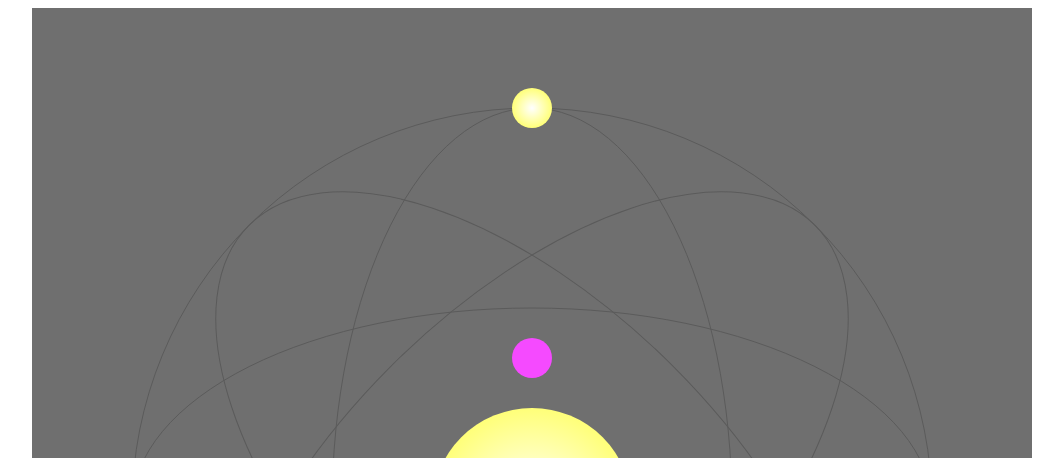
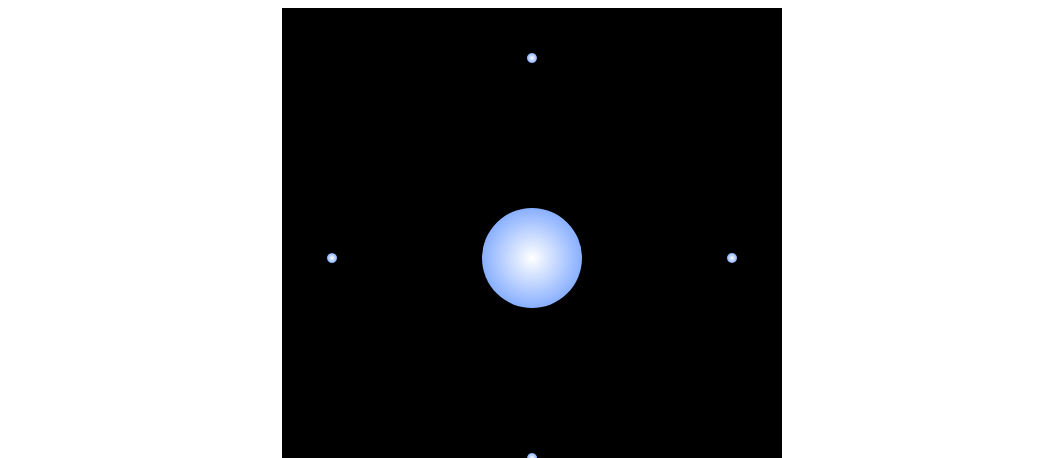
Before and after one commit to C0deJack/svg, a plain HTML site: page index.html in a window 1280 px wide. Shown: the top 458 px of the page, without its empty margins (108-1171 px from the left). Drawn offline with Linux system fonts and the light colour scheme.

Commit message:
Removed svg ellipses from background and have put the balls in their own div to rotate them

```diff
--- a/index.html
+++ b/index.html
@@ -7,28 +7,34 @@
 </head>
 <body>
 <section>
-    <svg class="moonbox" width="1000" height="100">
-        <circle class="moon" cx="0" cy="50" r="20" fill="url(#innerCircle)"/>
-    </svg>
-
-    <svg width="1000" height="1000">
-
+    <div class="spin p1">
+        <svg class="box" width="500" height="200">
+            <circle class="ball" cx="250" cy="100" r="5" fill="url(#iball)"/>
+        </svg>
+    </div>
+    <div class="spin p2">
+        <svg class="box" width="500" height="200">
+            <circle class="ball" cx="250" cy="100" r="5" fill="url(#iball)"/>
+        </svg>
+    </div>
+    <div class="spin p3">
+        <svg class="box" width="500" height="200">
+            <circle class="ball" cx="250" cy="100" r="5" fill="url(#iball)"/>
+        </svg>
+    </div>
+    <div class="spin p4">
+        <svg class="box" width="500" height="200">
+            <circle class="ball" cx="250" cy="100" r="5" fill="url(#iball)"/>
+        </svg>
+    </div>
+    <svg width="500" height="500">
         <defs>
-        <radialGradient id="innerCircle" x1="0%" y1="0%" x2="100%" y2="0%" r="95%">
-            <stop offset="0%" style="stop-color:white" />
-            <stop offset="100%" style="stop-color:yellow" />
+        <radialGradient id="iball" x1="0%" y1="0%" x2="100%" y2="0%" r="95%">
+            <stop offset="0%" style="stop-color:#ffffff"/>
+            <stop offset="100%" style="stop-color:#1e67ff"/>
         </radialGradient>
         </defs>
-
-        <circle class="innerCircle" cx="500" cy="500" r="100" fill="url(#innerCircle)"/>
-        <circle class="ell0" cx="500" cy="500" r="400"/>
-        <ellipse class="ell1" cx="500" cy="500" rx="400" ry="200"/>
-        <ellipse class="ell2" cx="500" cy="500" rx="200" ry="400"/>
-        <ellipse class="ell3" cx="500" cy="500" rx="200" ry="400"/>
-        <ellipse class="ell4" cx="500" cy="500" rx="200" ry="400"/>
-        <circle class="ball1" cx="500" cy="100" r="20" fill="url(#innerCircle)"/>
-        <circle class="ball3" cx="100" cy="500" r="20" fill="url(#innerCircle)"/>
-        <circle class="ball4" cx="225" cy="785" r="20" fill="url(#innerCircle)"/>
+        <circle class="InnerBall" cx="250" cy="250" r="50" fill="url(#iball)"/>
     </svg>
 </section>
 </body>
--- a/styles.css
+++ b/styles.css
@@ -1,96 +1,59 @@
 section {
     position: relative;
-    width: 1000px;
+    width: 500px;
     margin: 0 auto;
-    background-color: #6f6f6f;
+    background-color: #000000;
 }
 
-.loop1 {
-    stroke: #b3ff0f;
-    stroke-width: 1px;
-    fill-opacity: 0;
+.box {
+    fill-opacity: 1;
+    z-index: 10;
+    position: relative;
+    left: 0;
+    top: 150px;
+    animation: 1s vertical .5s infinite alternate ease-in-out;
 }
 
-.ell3 {
-    transform-origin: 50% 50%;
-    transform: rotate(45deg);
+.ball {
+    z-index: 15;
+    animation: 1s horizontal  infinite  alternate ease-in-out;
 }
 
-.ell4 {
-    transform-origin: 50% 50%;
-    transform: rotate(-45deg);
+.spin {
+    height: 500px;
+    position: absolute;
 }
 
-[class^='ell']  {
-    stroke: #5b5b5b;
-    stroke-width: 1px;
-    fill-opacity: 0;
+.p1 {
+    animation: 10s spin  infinite linear;
 }
 
-.ball4 {
-    animation: 3s spi linear infinite;
+.p2 {
+    transform: rotate(90deg);
+    animation: 10s spin 2.5s infinite linear;
 }
 
-.ball3 {
-    animation: 2s spi linear infinite;
-    animation-direction: reverse;
+.p3 {
+    transform: rotate(180deg);
+    animation: 10s spin 5s infinite linear;
 }
 
-.moonbox {
-    fill: #82ffb3;
-    stroke-fill: #6689ff;
-    fill-opacity: 1;
-    z-index: 10;    z-index: 10;
-    position: absolute;
-    left: 0px;
-    top: 300px;
-    /*animation: 2s vert 1s infinite alternate cubic-bezier(0.445, 0.050, 0.550, 0.950);*/
-    animation: 2s vert 1s infinite alternate ease-in-out;
+.p4 {
+    transform: rotate(270deg);
+    animation:10s spin 7.5s infinite linear;
 }
 
-.moon {
-    z-index: 15;
-    fill: #f54aff;
-    /*animation: 2s hor  infinite  alternate cubic-bezier(0.445, 0.050, 0.550, 0.950);*/
-    animation: 2s hor  infinite  alternate ease-in-out;
+@keyframes horizontal {
+    from { transform: translateX(-200px)}
+    to { transform: translateX(200px) }
 }
 
-@keyframes hor {
-    to { transform: translateX(1000px); }
+@keyframes vertical {
+    from { transform: translateY(-130px); }
+    to { transform: translateY(130px); }
 }
 
-@keyframes vert {
-    to { transform: translateY(300px); }
+@keyframes spin {
+    from { transform:  rotate( 0deg); }
+    to {transform:  rotate(360deg); }
 }
-
-/*@keyframes spin {*/
-    /*0% {*/
-        /*transform-origin: 500px 50px;*/
-        /*transition-timing-function: linear;*/
-        /*transform: rotate(0deg);*/
-    /*}*/
-    /*100% {*/
-        /*transform-origin: 500px 50px;*/
-        /*transition-timing-function: linear;*/
-        /*transform: rotate(360deg);*/
-    /*}*/
-/*}*/
-
-/*@keyframes slidey {*/
-    /*0% { left: 250px; }*/
-    /*100% { left: 500px; }*/
-/*}*/
-
-
-/*@keyframes slide {*/
-    /*0% {*/
-        /*transform-origin: 250px 500px;*/
-        /*transition-timing-function: linear;*/
-        /*transform: rotate(0deg);*/
-    /*}*/
-    /*100% {*/
-        /*transform-origin: 500px 500px;*/
-        /*transition-timing-function: linear;*/
-        /*transform: rotate(360deg);*/
-    /*}*/
-/*}*/
```
